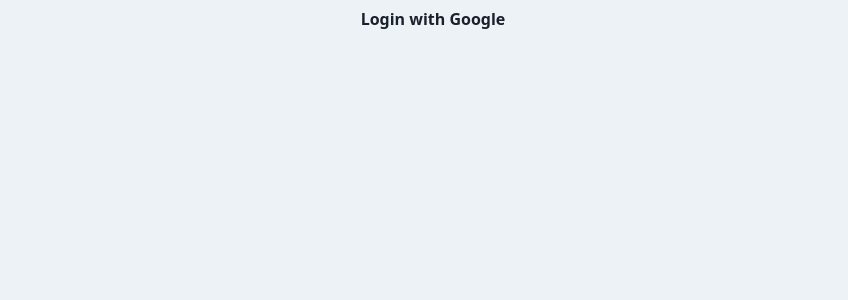
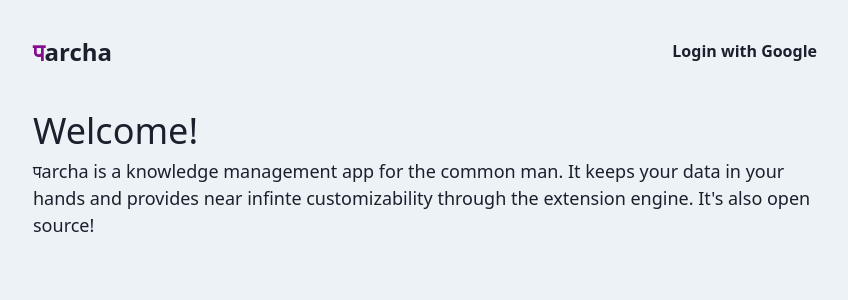
Before and after one commit to dotangad/friday_frontend, a React (Vite) app: page / in a window 1280 px wide. Shown: the top 300 px of the page, without its empty margins (207-1055 px from the left). Built offline with nearby package versions, Linux system fonts and the light colour scheme; a web font is replaced by a local one.

Commit message:
feat: nicer index page, QueryDocuments component

```diff
--- a/src/lib/authcontext.jsx
+++ b/src/lib/authcontext.jsx
@@ -1,5 +1,6 @@
-import { useState, useEffect, createContext } from "react";
-import { Flex, Spinner } from "@chakra-ui/react";
+import { useState, useEffect, useContext, createContext } from "react";
+import { Flex, Spinner, Box } from "@chakra-ui/react";
+import LoginWithGoogle from "../components/LoginWithGoogle";
 
 export const AuthContext = createContext({
   loading: true,
@@ -58,6 +59,9 @@
   const authenticateWithGoogleToken = async (googleToken) => {
     const req = await fetch(`${import.meta.env.VITE_API_URL}/auth/google/`, {
       method: "POST",
+      headers: {
+        "Content-Type": "application/json",
+      },
       body: JSON.stringify({ access_token: googleToken }),
     });
 
@@ -78,6 +82,7 @@
     setUser(false);
     setToken(false);
     window.localStorage.removeItem("parcha__apitoken");
+    window.location = "/";
   };
 
   return (
@@ -101,3 +106,9 @@
     </AuthContext.Provider>
   );
 }
+
+export function EnsureAuthenticated({ children, unauthenticated }) {
+  const { token } = useContext(AuthContext);
+
+  return token ? children : unauthenticated;
+}
--- /dev/null
+++ b/src/lib/documents.js
@@ -0,0 +1,16 @@
+export default function fetchDocuments(token, query) {
+  return async function() {
+    console.log("called")
+    const response = await fetch(`${import.meta.env.VITE_API_URL}/documents/query`, {
+      headers: {
+        Authorization: `Bearer ${token}`,
+        "Content-Type": "application/json",
+      },
+      method: "POST",
+      body: JSON.stringify({ query })
+    });
+
+    // TODO: handle success: false case
+    return await response.json();
+  }
+}
--- a/src/routeTree.gen.ts
+++ b/src/routeTree.gen.ts
@@ -18,6 +18,7 @@
 // Create Virtual Routes
 
 const IndexLazyImport = createFileRoute('/')()
+const AuthIndexLazyImport = createFileRoute('/auth/')()
 
 // Create/Update Routes
 
@@ -25,6 +26,11 @@
   path: '/',
   getParentRoute: () => rootRoute,
 } as any).lazy(() => import('./routes/index.lazy').then((d) => d.Route))
+
+const AuthIndexLazyRoute = AuthIndexLazyImport.update({
+  path: '/auth/',
+  getParentRoute: () => rootRoute,
+} as any).lazy(() => import('./routes/auth/index.lazy').then((d) => d.Route))
 
 const AuthGoogleCbRoute = AuthGoogleCbImport.update({
   path: '/auth/google/cb',
@@ -42,6 +48,13 @@
       preLoaderRoute: typeof IndexLazyImport
       parentRoute: typeof rootRoute
     }
+    '/auth/': {
+      id: '/auth/'
+      path: '/auth'
+      fullPath: '/auth'
+      preLoaderRoute: typeof AuthIndexLazyImport
+      parentRoute: typeof rootRoute
+    }
     '/auth/google/cb': {
       id: '/auth/google/cb'
       path: '/auth/google/cb'
@@ -56,6 +69,7 @@
 
 export const routeTree = rootRoute.addChildren({
   IndexLazyRoute,
+  AuthIndexLazyRoute,
   AuthGoogleCbRoute,
 })
 
--- /dev/null
+++ b/src/routes/auth/index.lazy.jsx
@@ -0,0 +1,48 @@
+import { createFileRoute } from '@tanstack/react-router';
+import { useContext } from "react";
+import { useToast, Flex, Button, Box } from "@chakra-ui/react";
+import { AuthContext } from '../../lib/authcontext';
+import LoginWithGoogle from '../../components/LoginWithGoogle';
+import Header from '../../components/Header';
+
+export const Route = createFileRoute('/auth/')({
+  component: AuthInfo
+});
+
+function AuthInfo() {
+  const { token, user, logout } = useContext(AuthContext);
+  const toast = useToast();
+
+  return (
+    <Box>
+      <Header />
+      <Box maxW={"800px"} mx="auto" my={8} overflow="auto">
+        {token && (
+          <>
+            <pre style={{ width: "100vw", overflowX: "auto" }}>
+              {JSON.stringify({ user, token }, null, 2)}
+            </pre>
+            <Flex justify="center" alignItems="center" gap={4} my={6}>
+              <Button onMouseDown={() => logout()}>Logout</Button>
+              <Button
+                bg="purple.500"
+                color="white"
+                _hover={{ bg: "purple.700" }}
+                onMouseDown={() =>
+                  navigator.clipboard.writeText(token).then(() =>
+                    toast({
+                      title: "Token copied to clipboard",
+                      status: "success",
+                    }),
+                  )
+                }
+              >
+                Copy token
+              </Button>
+            </Flex>
+          </>
+        )}
+      </Box>
+    </Box>
+  );
+}
--- a/src/routes/index.lazy.jsx
+++ b/src/routes/index.lazy.jsx
@@ -1,49 +1,62 @@
 import { useContext } from "react";
 import { createLazyFileRoute } from "@tanstack/react-router";
-import { useToast, Flex, Box, Button } from "@chakra-ui/react";
-import LoginWithGoogle from "../components/LoginWithGoogle";
-import { AuthContext } from "../lib/authcontext";
+import { useQuery } from "@tanstack/react-query";
+import { Flex, Text, Box, Input, Button, Skeleton } from "@chakra-ui/react";
+import { AuthContext, EnsureAuthenticated } from "../lib/authcontext";
+import fetchDocuments from "../lib/documents";
+import Header from "../components/Header";
 
 export const Route = createLazyFileRoute("/")({
   component: Index,
 });
 
-function Index() {
-  const { token, user, logout } = useContext(AuthContext);
-  const toast = useToast();
+function QueryDocuments() {
+  const { token } = useContext(AuthContext);
+  const { data, isLoading, error } = useQuery({
+    queryKey: ["documents.initial"],
+    queryFn: fetchDocuments(token, {
+      limit: 50
+    }),
+  });
 
   return (
-    <Box
-      w="100%"
-      h="100%"
-      display="flex"
-      flexDir="column"
-      alignItems="center"
-      justifyContent="center"
-    >
-      {!token && <LoginWithGoogle />}
-      {token && (
-        <>
-          <pre style={{ width: "100vw", overflowX: "auto" }}>
-            {JSON.stringify({ user, token }, null, 2)}
-          </pre>
-          <Flex justify="center" alignItems="center" gap={4} my={6}>
-            <Button onMouseDown={() => logout()}>Logout</Button>
-            <Button
-              onMouseDown={() =>
-                navigator.clipboard.writeText(token).then(() =>
-                  toast({
-                    title: "Token copied to clipboard",
-                    status: "success",
-                  }),
-                )
-              }
-            >
-              Copy token
-            </Button>
-          </Flex>
-        </>
+    <Box>
+      <Flex alignItems="center" gap={3} mt={12}>
+        <Input type="text" placeholder="Query here" bg="white" />
+        <Button bg="purple.500" color="white" _hover={{ bg: "purple.700" }}>
+          GET
+        </Button>
+      </Flex>
+      {isLoading ? (
+        <Flex flexDir="column" gap={2} my={6}>
+          {Array(10).fill(0).map((_, i) => (
+            <Skeleton key={i} height="45px" />
+          ))}
+        </Flex>
+      ) : (
+        <Box my={6} overflow="auto">
+          <pre>{JSON.stringify(data, null, 2)}</pre>
+        </Box>
       )}
     </Box>
   );
 }
+
+function Index() {
+  return (
+    <Box>
+      <Header />
+      <Box maxW={"800px"} mx="auto" my={8}>
+        <Text fontFamily="yatra" fontSize="4xl" fontWeight={400}>Welcome!</Text>
+        <Text fontSize="lg">
+          पarcha is a knowledge management app for the common man. It keeps your data in your hands and provides near infinte customizability through the extension engine. It's also open source!
+        </Text>
+      </Box>
+      <EnsureAuthenticated unauthenticated={() => <></>}>
+        <Box maxW={"800px"} mx="auto" my={8}>
+          <QueryDocuments />
+        </Box>
+      </EnsureAuthenticated>
+    </Box>
+  );
+}
```
